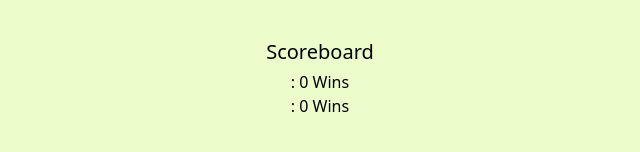
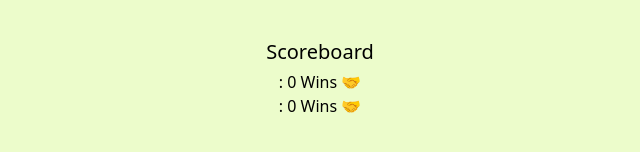
Before and after one commit to Vinit-kanpariya/tic-tac-toe, a React (Create React App) app: page / in a window 1280 px wide. Shown: the part 422-574 px from the top of the page, without its empty margins (320-960 px from the left). Built offline with nearby package versions, Linux system fonts and the light colour scheme.

Commit message:
Updated App.tsx

```diff
--- a/src/App.tsx
+++ b/src/App.tsx
@@ -164,7 +164,7 @@ const App: React.FC = () => {
           </div>
           <button
             onClick={handleStartGame}
-            className="pr-3 pl-3 pt-1 pb-1 bg-purple-700 text-white rounded hover:text-purple-700 hover:bg-purple-200 border-2 border-purple-700 text-lg"
+            className="pr-3 pl-3 pt-1 pb-1 bg-purple-700 text-white rounded hover:text-purple-700 hover:bg-purple -200 border-2 border-purple-700 text-lg"
           >
             Start
           </button>
@@ -209,8 +209,12 @@ const App: React.FC = () => {
       {/* Player Statistics */}
       <div className="mt-6 text-center">
         <p className="pb-1 text-xl">Scoreboard</p>
-        <p className="text-md"> {player1}: {player1Wins} Wins</p>
-        <p className="text-md"> {player2}: {player2Wins} Wins</p>
+        <p className="text-md">
+          {player1}: {player1Wins} Wins {player1Wins > player2Wins ? '🏆' : player1Wins < player2Wins ? '' : '🤝'}
+        </p>
+        <p className="text-md">
+          {player2}: {player2Wins} Wins {player2Wins > player1Wins ? '🏆' : player2Wins < player1Wins ? '' : '🤝'}
+        </p>
       </div>
     </div>
   );
```
